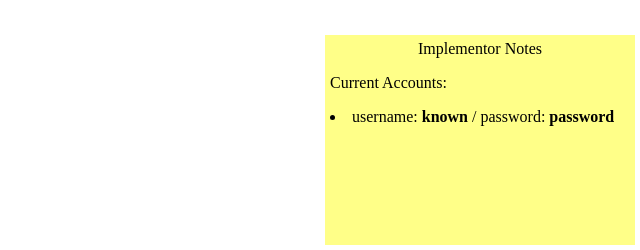
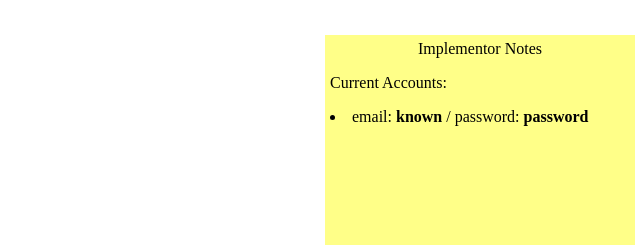
Before and after one commit to warner/picl-flowtest, a Flask app: page / in a window 1280 px wide. Shown: the part 550-800 px from the top of the page, without its empty margins (640-1280 px from the left). Run offline with Flask 2, Linux system fonts and the light colour scheme.

Commit message:
minor fixes

```diff
--- a/static/main.js
+++ b/static/main.js
@@ -40,7 +40,7 @@ function switchTo(which) {
             $("#all-accounts").empty();
             for (var name in accounts) {
                 // never do this in real code
-                var s = ("<li>username: <b>"+name+"</b> / password: <b>"+
+                var s = ("<li>email: <b>"+name+"</b> / password: <b>"+
                          accounts[name].password+"</b></li>");
                 $("#all-accounts").append($(s));
             };
--- a/templates/index.html
+++ b/templates/index.html
@@ -135,7 +135,7 @@ var sessionID = {{ sessionID }};
 
   <div class="t12-pair-start">
     <center><h2>Pair Devices</h2></center>
-    <p>Your account has <span class="count" /> devices already connected. <span class="active-count" /> of these are currently showing a confirmation message. Please click "OK" on one of them.</p>
+    <p>Your account has (0? 1? 2?) devices already connected. (1? 2?) of them are currently showing a confirmation message. Please click "OK" on one of them.</p>
   </div>
   <div class="side-t12-pair-start">
     <p>pretend this is one of your other devices</p>
```
